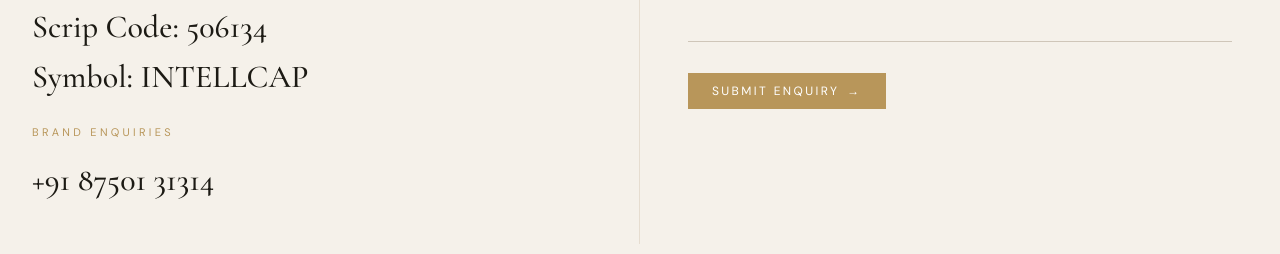
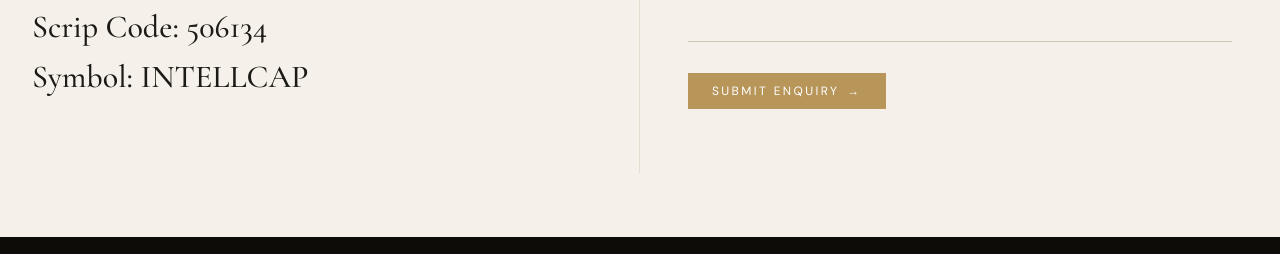
Before and after one commit to RohitHarbola/gourmet-gateway, a Next.js app: page / in a window 1280 px wide. Shown: the part 7260-7514 px from the top of the page. Built offline with nearby package versions, Linux system fonts and the light colour scheme.

Commit message:
contact changes

```diff
--- a/src/components/sections/ContactSection.tsx
+++ b/src/components/sections/ContactSection.tsx
@@ -506,16 +506,6 @@
                 </p>
               </div>
             </div>
-
-            {/* Brand Enquiries */}
-            <div className="mt-6">
-              <p className="contact-label text-[10px] md:text-xs tracking-[0.2em]">BRAND ENQUIRIES</p>
-              <div className="mt-2">
-                <p className="contact-detail text-xs md:text-sm font-medium">
-                  +91 87501 31314
-                </p>
-              </div>
-            </div>
           </div>
 
           {/* RIGHT SIDE - Unchanged */}
```
